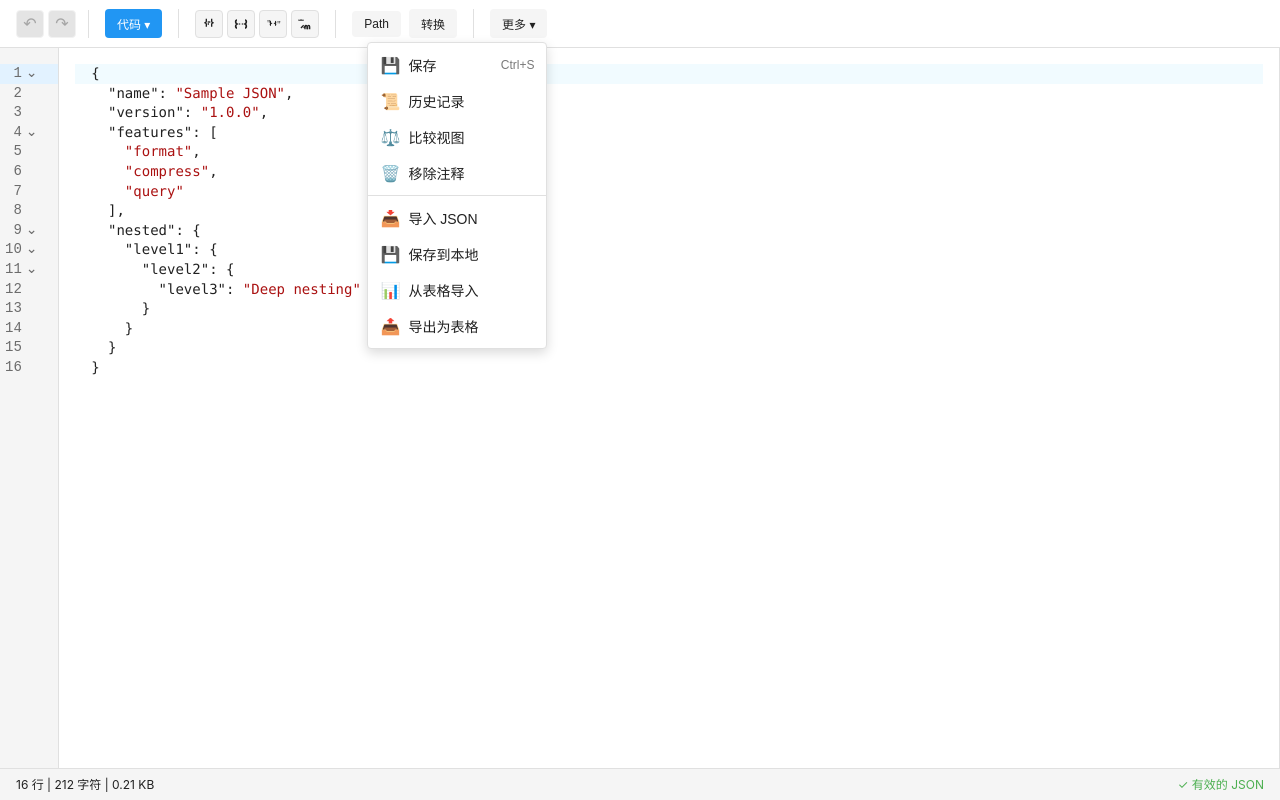
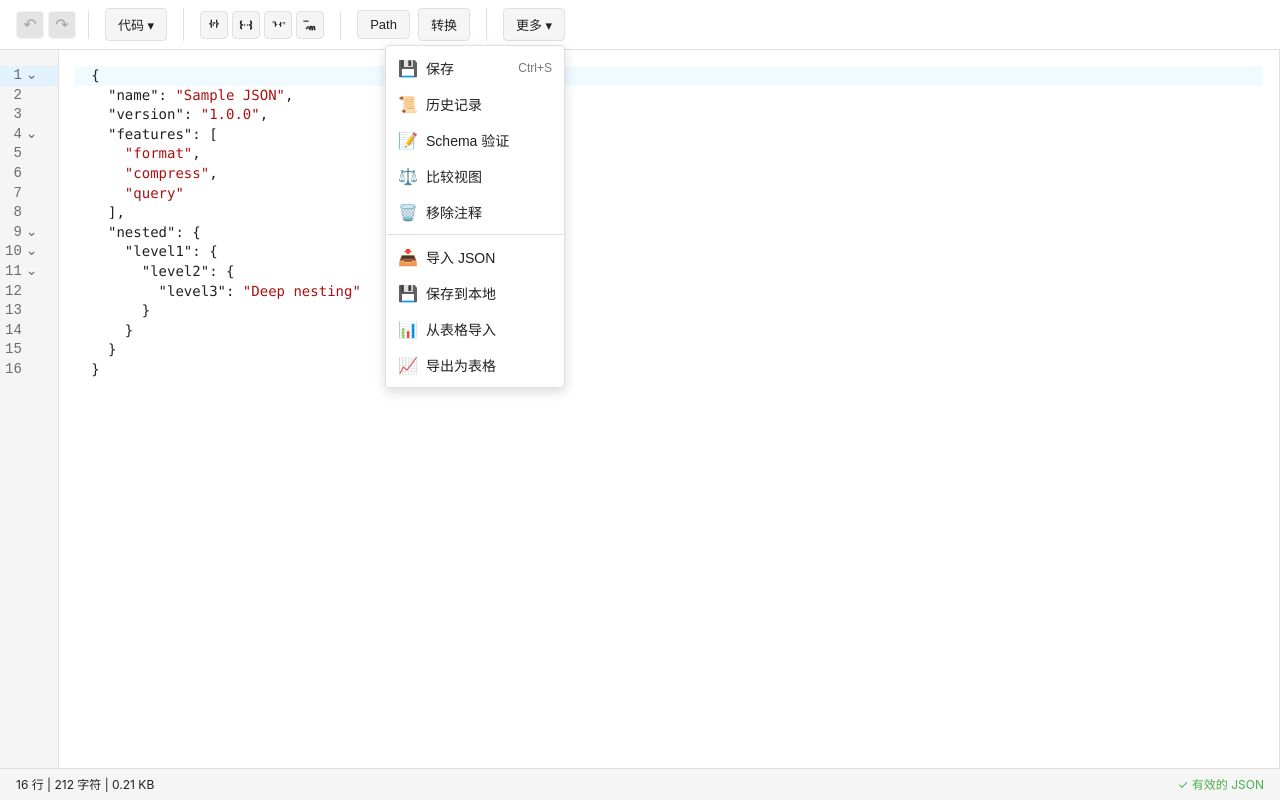
Before and after one commit to kls097/MYJSON, a Vue app: page / in a window 1280 px wide. Both pictures are taken after a click on the button "更多 ▾". Built offline with nearby package versions, Linux system fonts and the light colour scheme.

Commit message:
添加 Schema 验证按钮到工具栏

```diff
--- a/src/components/ToolbarActions.vue
+++ b/src/components/ToolbarActions.vue
@@ -66,7 +66,7 @@
       <!-- 压缩: 紧凑花括号 -->
       <button class="btn btn-icon has-tooltip" @click="$emit('compress', false)" :disabled="!hasContent">
         <svg viewBox="0 0 24 24" width="16" height="16" fill="none" stroke="currentColor" stroke-width="2.5">
-          <path d="M6 6c-2 0-2 2-2 3s0 2 2 3c-2 1-2 2-2 3s0 3 2 3"/>
+          <path d="M6 6c-2 0-2 2-2 3s0 2 2 3c-2 1-2 2-2 3s0 2 2 3"/>
           <path d="M18 6c2 0 2 2 2 3s0 2-2 3c2 1 2 2 2 3s0 3-2 3"/>
           <circle cx="10" cy="12" r="1" fill="currentColor" stroke="none"/>
           <circle cx="14" cy="12" r="1" fill="currentColor" stroke="none"/>
@@ -132,6 +132,10 @@
             <span class="dropdown-item-icon">📜</span>
             历史记录
           </button>
+          <button class="dropdown-item" @click="handleDropdownAction('toggle-schema')">
+            <span class="dropdown-item-icon">📝</span>
+            Schema 验证
+          </button>
           <button class="dropdown-item" @click="handleDropdownAction('open-compare')">
             <span class="dropdown-item-icon">⚖️</span>
             比较视图
@@ -154,7 +158,7 @@
             从表格导入
           </button>
           <button class="dropdown-item" @click="handleDropdownAction('export-excel')" :disabled="!hasContent">
-            <span class="dropdown-item-icon">📤</span>
+            <span class="dropdown-item-icon">📈</span>
             导出为表格
           </button>
         </div>
@@ -201,16 +205,6 @@ const props = defineProps({
   }
 })
 
-// 视图模式标签
-const viewModeLabel = computed(() => {
-  switch (props.viewMode) {
-    case 'code': return '代码'
-    case 'tree': return '树形'
-    case 'table': return '表格'
-    default: return '视图'
-  }
-})
-
 const emit = defineEmits([
   'format',
   'compress',
@@ -221,6 +215,7 @@ const emit = defineEmits([
   'toggle-history',
   'toggle-query',
   'toggle-convert',
+  'toggle-schema',
   'change-view',
   'import-json',
   'save-to-local',
@@ -235,6 +230,15 @@ const showDropdown = ref(false)
 const dropdownRef = ref(null)
 const showViewDropdown = ref(false)
 const viewDropdownRef = ref(null)
+
+const viewModeLabel = computed(() => {
+  switch (props.viewMode) {
+    case 'code': return '代码'
+    case 'tree': return '树形'
+    case 'table': return '表格'
+    default: return '视图'
+  }
+})
 
 const toggleDropdown = () => {
   showDropdown.value = !showDropdown.value
@@ -295,11 +299,6 @@ onUnmounted(() => {
 .toolbar-section:not(:last-child) {
   padding-right: 16px;
   border-right: 1px solid var(--border);
-}
-
-.dropdown-section {
-  border-right: none !important;
-  padding-right: 0 !important;
 }
 
 .dropdown {
@@ -466,4 +465,25 @@ onUnmounted(() => {
   opacity: 0.5;
   flex-shrink: 0;
 }
+
+.btn-sm {
+  padding: 6px 12px;
+  font-size: 13px;
+  background: var(--bg-secondary);
+  border: 1px solid var(--border);
+  border-radius: 4px;
+  color: var(--text-primary);
+  cursor: pointer;
+  transition: var(--transition);
+}
+
+.btn-sm:hover {
+  background: var(--bg-hover);
+}
+
+.btn-secondary {
+  background: var(--bg-secondary);
+  color: var(--text-primary);
+  border: 1px solid var(--border);
+}
 </style>
```
